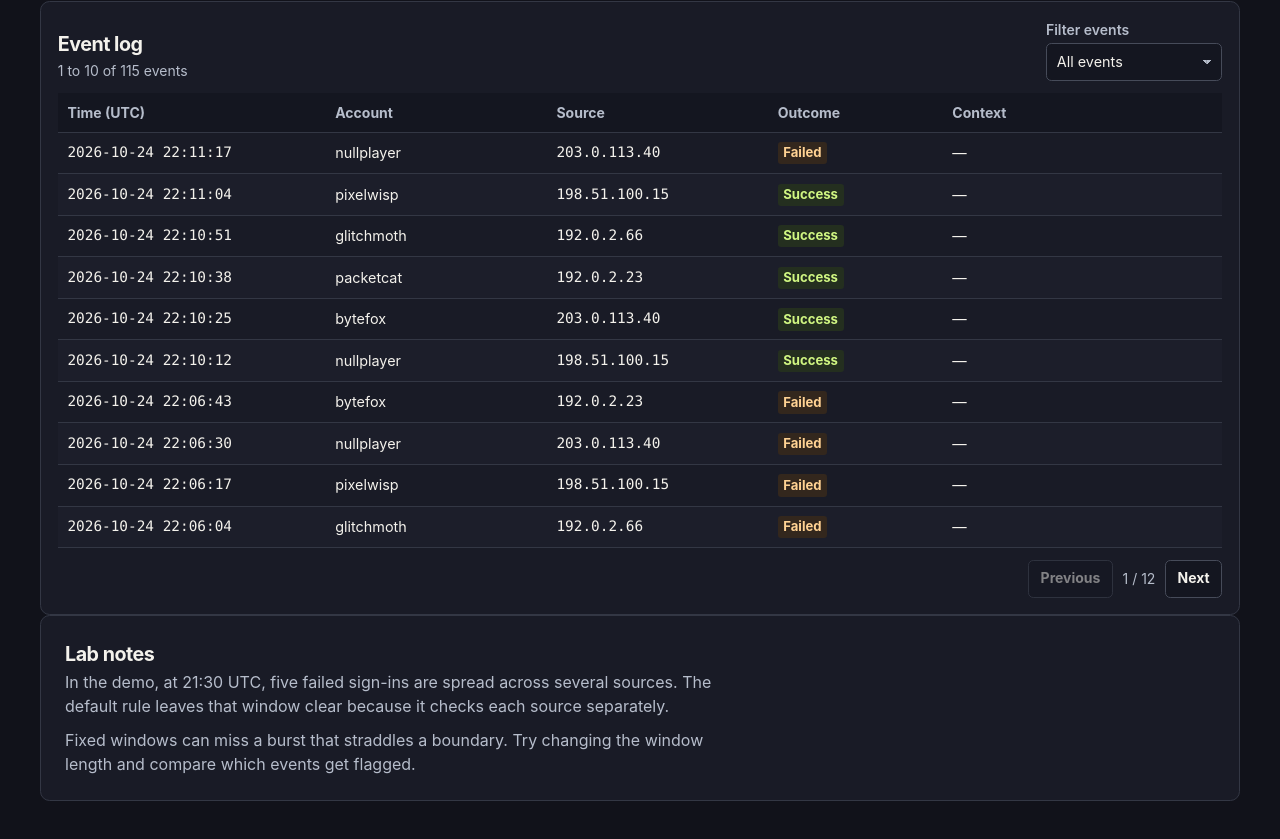
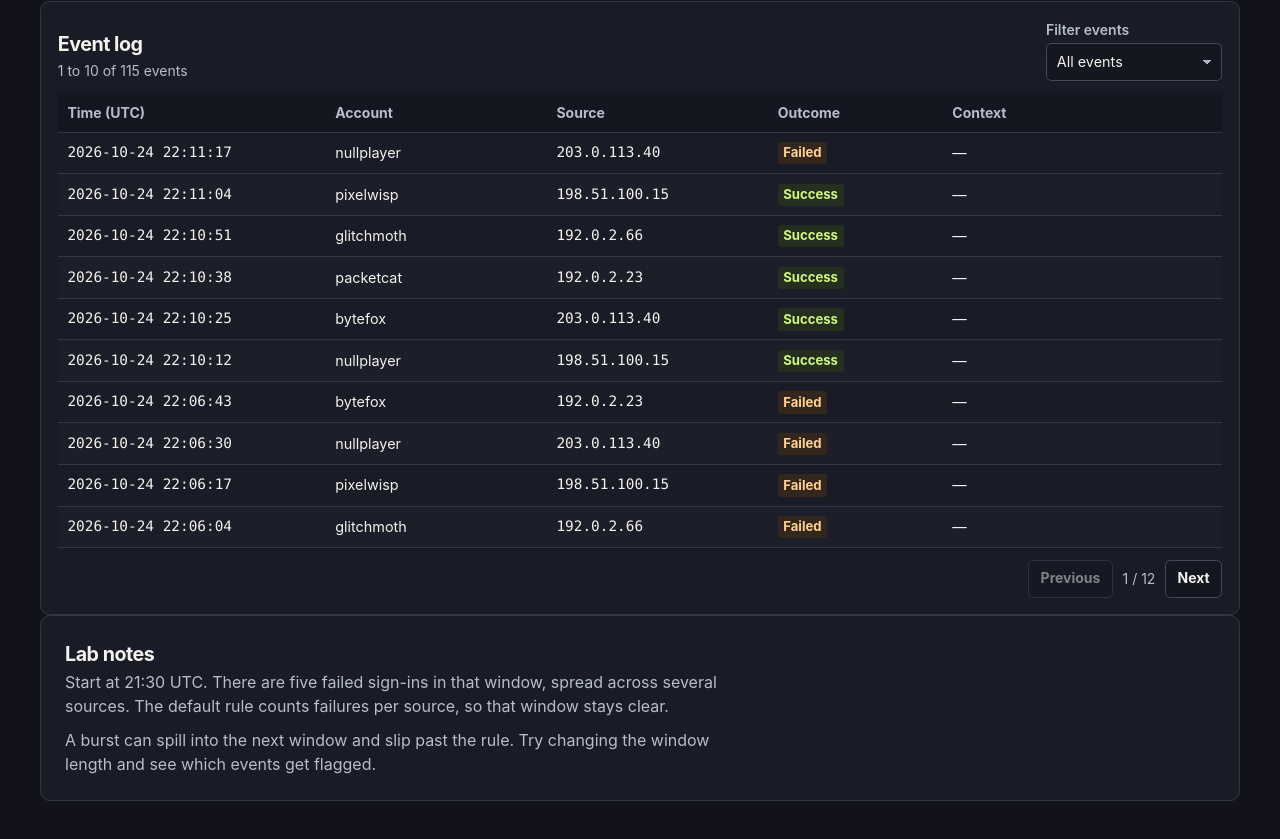
Before and after one commit to wayofkaleb/lobby-watch, a plain HTML site: page index.html in a window 1280 px wide. Shown: the part 956-1795 px from the top of the page. Drawn offline with Linux system fonts and the light colour scheme.

Commit message:
Rewrite Lobby Watch README and lab notes

```diff
--- a/index.html
+++ b/index.html
@@ -171,8 +171,8 @@
       <div class="panel-heading">
         <h2 id="notes-title">Lab notes</h2>
       </div>
-      <p>In the demo, at 21:30 UTC, five failed sign-ins are spread across several sources. The default rule leaves that window clear because it checks each source separately.</p>
-      <p>Fixed windows can miss a burst that straddles a boundary. Try changing the window length and compare which events get flagged.</p>
+      <p>Start at 21:30 UTC. There are five failed sign-ins in that window, spread across several sources. The default rule counts failures per source, so that window stays clear.</p>
+      <p>A burst can spill into the next window and slip past the rule. Try changing the window length and see which events get flagged.</p>
     </section>
 
     <noscript><p class="card noscript">Enable JavaScript to run log analysis in this browser.</p></noscript>
```
Also changed, not shown: 1 other file.
